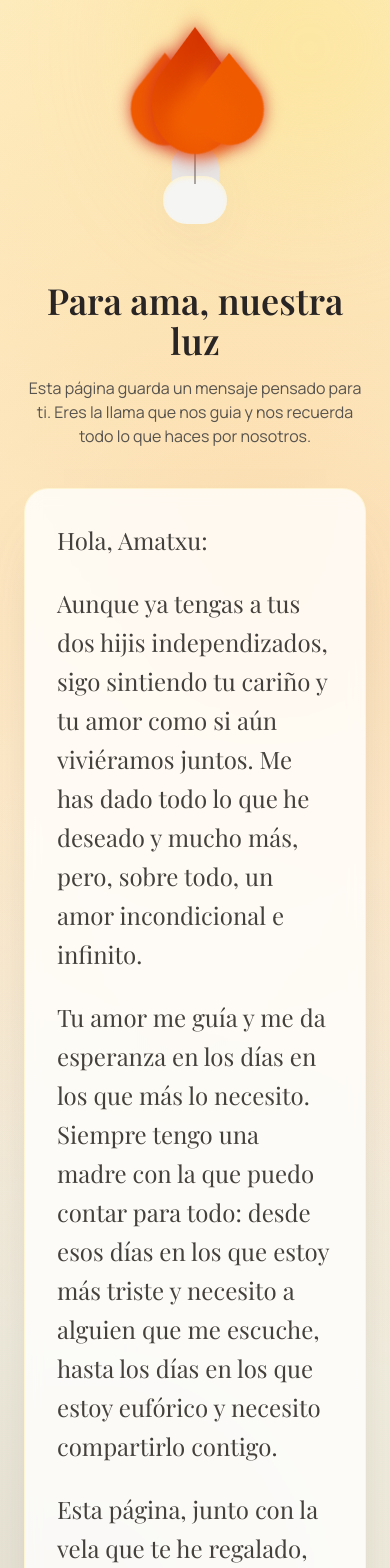
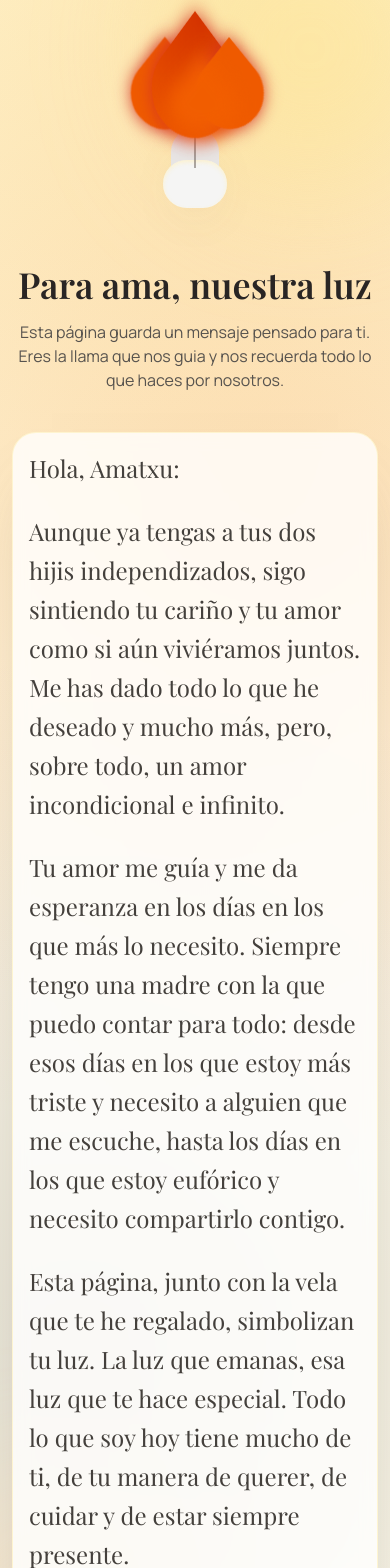
Before and after one commit to aitorru/las-bolsitas-de-mariaje, a Next.js app: page /carta in a window 390 px wide. Shown: the top 1568 px of the page. Built offline with nearby package versions, Linux system fonts and the light colour scheme.

Commit message:
Tighten carta padding on mobile

```diff
--- a/app/carta/page.tsx
+++ b/app/carta/page.tsx
@@ -37,7 +37,7 @@ export default function CartaPage() {
       <div className="absolute inset-0 bg-[radial-gradient(circle_at_top,_rgba(251,191,36,0.25),_transparent_60%),radial-gradient(circle_at_70%_30%,_rgba(234,88,12,0.15),_transparent_55%),radial-gradient(circle_at_20%_80%,_rgba(120,113,108,0.2),_transparent_50%)]" />
       <div className="absolute -top-24 -right-16 h-72 w-72 rounded-full bg-amber-200/40 blur-3xl" />
       <div className="absolute -bottom-28 -left-24 h-80 w-80 rounded-full bg-orange-200/30 blur-3xl" />
-      <main className="relative z-10 mx-auto flex min-h-screen max-w-3xl flex-col items-center justify-center gap-10 px-6 py-16 md:py-24">
+      <main className="relative z-10 mx-auto flex min-h-screen max-w-3xl flex-col items-center justify-center gap-10 px-3 py-12 sm:px-6 md:py-24">
         <div className="relative h-40 w-40">
           <div className="absolute bottom-0 left-1/2 h-20 w-12 -translate-x-1/2 rounded-full bg-stone-200 shadow-[0_20px_50px_-20px_rgba(120,113,108,0.45)]" />
           <div className="absolute bottom-0 left-1/2 h-12 w-16 -translate-x-1/2 rounded-3xl bg-stone-100 shadow-inner shadow-amber-100/80" />
@@ -60,7 +60,7 @@ export default function CartaPage() {
             guia y nos recuerda todo lo que haces por nosotros.
           </p>
         </div>
-        <section className="w-full rounded-3xl border border-amber-100/80 bg-white/80 p-8 shadow-[0_30px_60px_-40px_rgba(120,113,108,0.7)] backdrop-blur md:p-10">
+        <section className="w-full rounded-3xl border border-amber-100/80 bg-white/80 p-4 shadow-[0_30px_60px_-40px_rgba(120,113,108,0.7)] backdrop-blur sm:p-6 md:p-10">
           {parrafos.map((parrafo, index) => (
             <p
               key={`${index}-${parrafo.slice(0, 12)}`}
```
